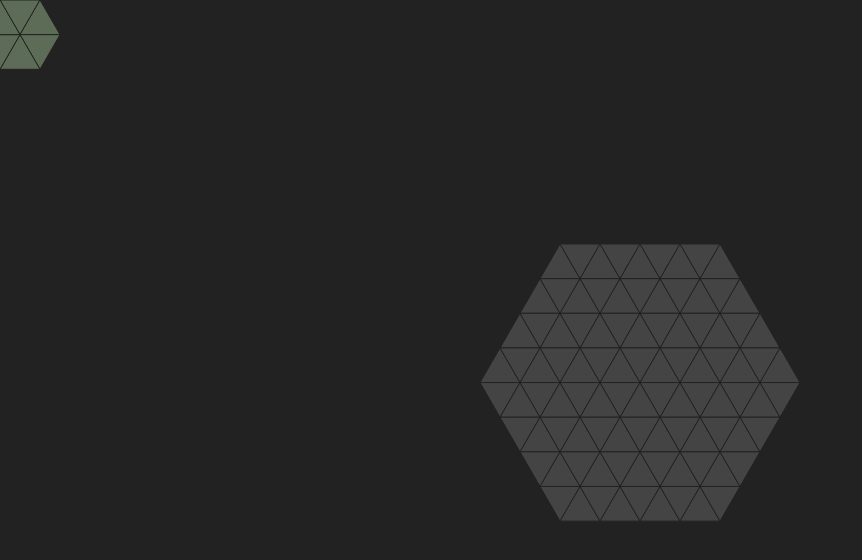
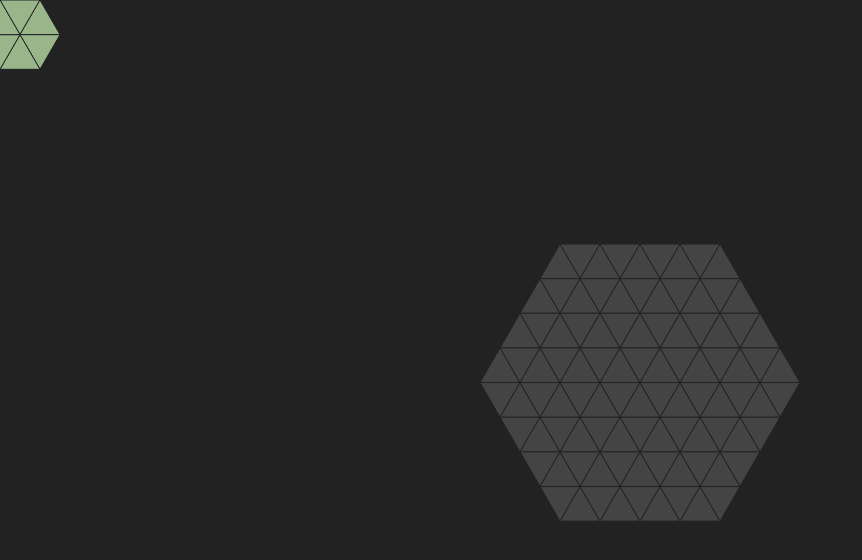
Before and after one commit to Candiniz/hexis, a React (Create React App) app: page / in a window 1280 px wide. Shown: the top 560 px of the page, without its empty margins (0-862 px from the left). Built offline with nearby package versions, Linux system fonts and the light colour scheme.

Commit message:
Cordenadas ajustadas

```diff
--- a/src/App.css
+++ b/src/App.css
@@ -21,12 +21,20 @@ body {
   height: 100vh;
 }
 
+.svg-container{
+  display: flex;
+  align-items: center;
+  justify-content: center;
+}
+
 .svg {
+  display: flex;
+  align-items: center;
+  justify-content: center;
   overflow: visible;
-  width: 50px;
-  height: 50px;
+  width: 100px;
+  height: 100px;
   margin: auto;
-  opacity: 50%;
 }
 
 .triangles {
--- a/src/components/Board.jsx
+++ b/src/components/Board.jsx
@@ -1,6 +1,5 @@
 import React, { useState, useRef } from "react";
 import Piece from "./Piece";
-
 
 const Board = () => {
     const [highlightedTriangles, setHighlightedTriangles] = useState([]); // Destaques
@@ -18,13 +17,13 @@ const Board = () => {
     const generateTriangles = () => {
         const triangles = [];
         let yOffset = 0; // Deslocamento vertical para cada fileira
-        let xOffset = 0; // Deslocamento horizontal, será ajustado conforme a fileira
+        let xOffset = 0; // Deslocamento horizontal
 
         triangleCounts.forEach((count, rowIndex) => {
             const rowWidth = count * (size / 2); // Largura total da fileira
-            const rowCenterOffset = (triangleCounts[4] * size) / 2 - rowWidth / 2; // Centraliza a fileira baseada na maior fileira
+            const rowCenterOffset = (triangleCounts[4] * size) / 2 - rowWidth / 2; // Centraliza a fileira com base na fileira central
 
-            xOffset = rowCenterOffset; // Ajusta o xOffset de acordo com a centralização
+            xOffset = rowCenterOffset; // Ajusta o xOffset de acordo com a centralização da fileira
 
             for (let colIndex = 0; colIndex < count; colIndex++) {
                 const shouldInvert = count === 11 || count === 15;
@@ -38,6 +37,7 @@ const Board = () => {
 
                 const uniqueIndex = `${rowIndex}-${colIndex}`; // Identificador único do triângulo
                 const isHighlighted = highlightedTriangles.includes(uniqueIndex); // Verifica se o triângulo deve ser destacado
+                // console.log(`Row: ${rowIndex}, Col: ${colIndex}, Index: ${uniqueIndex}`);
 
                 triangles.push(
                     <polygon
@@ -49,21 +49,23 @@ const Board = () => {
                         }
                         stroke="#222"
                         strokeWidth="1"
-                        className={`triangles ${isUp ? "up" : "down"} ${isHighlighted ? "highlighted" : ""
-                            }`}
+                        className={`triangles ${isUp ? "up" : "down"} ${isHighlighted ? "highlighted" : ""}`}
                         data-unique-index={uniqueIndex}
                     />
                 );
             }
 
-            yOffset += height; // Ajuste para a próxima fileira (aumenta a altura a cada iteração)
+            yOffset += height; // Ajuste para a próxima fileira
         });
 
         return triangles;
     };
 
-    // Função de colisão atualizada para considerar apenas o ponto central
+
+    // Função de colisão atualizada para considerar o cálculo da posição de peças maiores
     const handlePieceHover = ({ center, shape }) => {
+
+
         const boardTriangles = Array.from(
             boardRef.current.querySelectorAll(".triangles")
         ).map((triangle) => {
@@ -72,6 +74,7 @@ const Board = () => {
             const isUp = triangle.classList.contains("up"); // Verifica a classe "up" ou "down"
             return { rect, uniqueIndex, isUp };
         });
+
 
         const centralTriangle = boardTriangles.find(({ rect }) => {
             return (
@@ -90,42 +93,73 @@ const Board = () => {
         const [centralRow, centralCol] = centralTriangle.uniqueIndex
             .split("-")
             .map(Number);
+        // console.log(centralTriangle.uniqueIndex)
 
-        const trianglesToHighlight = shape.map(({ x, y, orientation }) => {
-            const targetRow = centralRow + y;
+        const triangleMap = new Map(boardTriangles.map(triangle => [triangle.uniqueIndex, triangle]));
+        const trianglesToHighlight = shape.map(({ x, y, orientation, uniqueIndex }) => {
+
+            // Função para verificar se o uniqueIndex pertence à região nordeste
+            function isNordeste(uniqueIndex) {
+                const [row, col] = centralTriangle.uniqueIndex.split('-').map(Number);
+
+                return (row === 0 && col >= 8) ||
+                    (row === 1 && col >= 10) ||
+                    (row === 2 && col >= 12) ||
+                    (row === 3 && col >= 14);
+            }
+
+            // Definindo a lógica de cálculo do targetRow com base na região
+            let targetRow;
+            if (isNordeste(uniqueIndex)) {
+                targetRow = centralRow + y;
+                console.log(targetRow)
+            } else {
+                targetRow = centralRow + y;
+                console.log(targetRow)
+            }
+
+
+            let targetCol;
+
+            if (
+                shape.some(triangle => triangle.y === 0) &&
+                shape.some(triangle => triangle.y === 1)) {
+
+                targetCol = centralCol + x - ((targetRow >= 0 && targetRow < triangleCounts.length)
+                    ? Math.floor((triangleCounts[centralRow] - triangleCounts[targetRow]) / 2 - 1)
+                    : 0);
+            } else {
+                targetCol = centralCol + x - ((targetRow >= 0 && targetRow < triangleCounts.length)
+                    ? Math.floor((triangleCounts[centralRow] - triangleCounts[targetRow]) / 2)
+                    : 0);
+            }
 
 
 
-            // Determina o deslocamento com base na posição do hexágono
-            const rowOffset =
-                 (triangleCounts[centralRow] - triangleCounts[targetRow]) / 2 || 0
+            if (
+                targetRow >= 0 &&
+                targetRow < triangleCounts.length &&
+                targetCol >= 0 &&
+                targetCol < triangleCounts[targetRow]
+            ) {
+                const targetTriangle = triangleMap.get(`${targetRow}-${targetCol}`);
 
-
-            // Ajusta o targetCol com base no deslocamento
-            const targetCol = centralCol + x - rowOffset;
-
-            // Busca o triângulo correspondente
-            const targetTriangle = boardTriangles.find(
-                ({ uniqueIndex }) => uniqueIndex === `${targetRow}-${targetCol}`
-            );
-
-
-            // Verifica a orientação (up/down)
-            if (targetTriangle && targetTriangle.isUp === (orientation === "up")) {
-                return `${targetRow}-${targetCol}`;
+                if (targetTriangle && targetTriangle.isUp === (orientation === "up")) {
+                    return `${targetRow}-${targetCol}`;
+                }
             }
             return null;
         });
 
+        if (trianglesToHighlight.some(item => item === null)) {
+            setHighlightedTriangles([]);
+            return
+        }
 
         // Filtra nulos e atualiza os destaques
         setHighlightedTriangles(trianglesToHighlight.filter(Boolean));
+        // console.log("Triangles to highlight:", trianglesToHighlight);
     };
-
-
-
-
-
 
     return (
         <>
@@ -138,10 +172,9 @@ const Board = () => {
                 </svg>
             </div>
 
-
             {/* Adiciona uma peça de exemplo */}
             <Piece
-                shape="hexagon"
+                shape="hexagon" // Peça de exemplo
                 size={size}
                 scaleFactor={1}
                 onHover={(triangles) => handlePieceHover(triangles)}
--- a/src/components/Piece.jsx
+++ b/src/components/Piece.jsx
@@ -171,13 +171,12 @@ const Piece = ({ shape, size, scaleFactor = 1, onHover }) => {
 
   return (
     <div
+    className="svg-container"
       ref={pieceRef}
       style={{
         position: "absolute",
         top: position.y,
         left: position.x,
-        width: width,
-        height: svgHeight,
         cursor: isDragging ? "grabbing" : "grab",
       }}
       onMouseDown={handleMouseDown}
```
